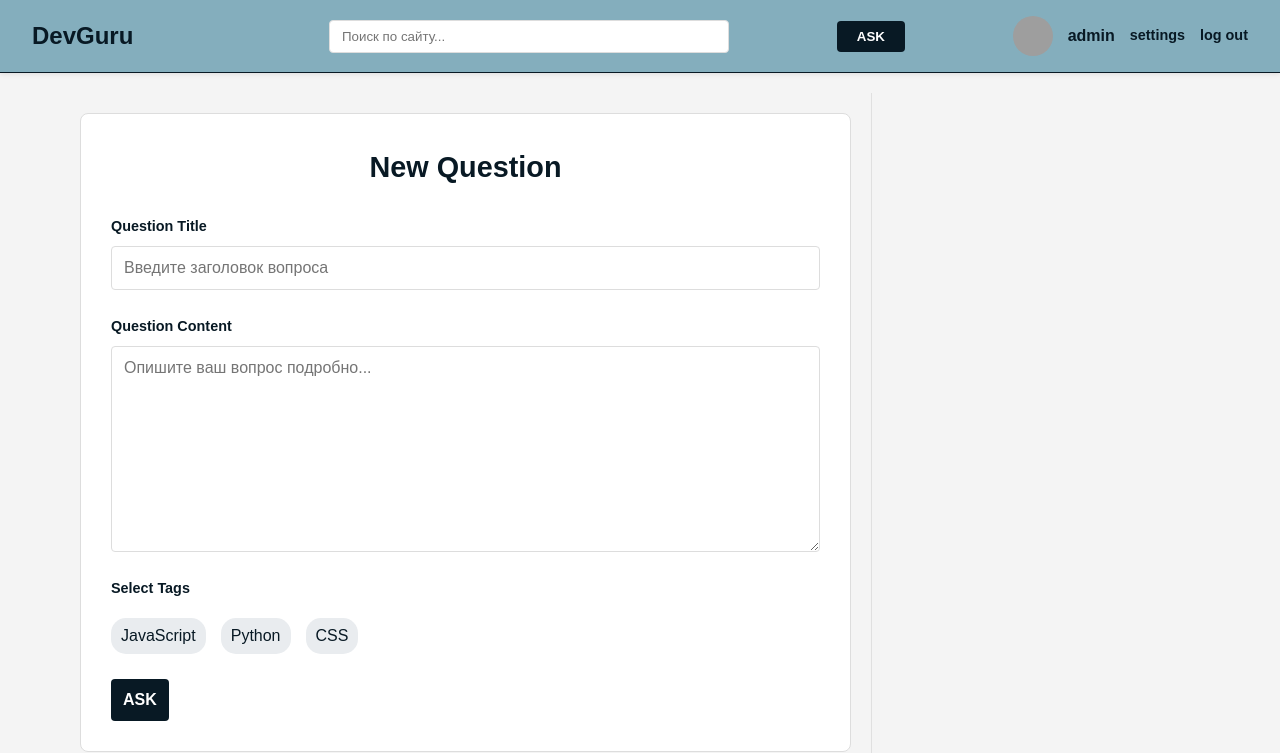
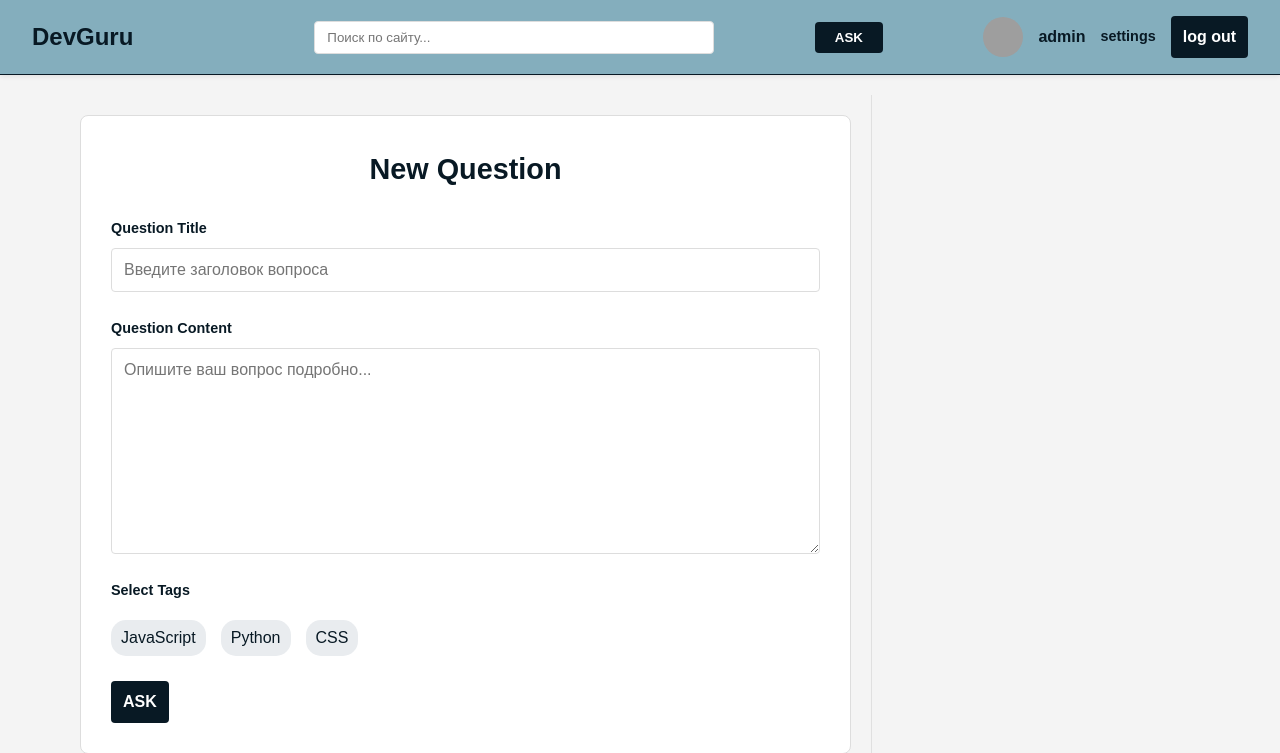
Before and after one commit to Xlebusheck1/DjangoWebForum, a Django app: page /ask/ in a window 1280 px wide. Shown: the top 753 px of the page. Run offline with Django 5.2, Linux system fonts and the light colour scheme; a user stored in the database is signed in; grey boxes are pictures that could not be loaded.

Commit message:
secured log out

```diff
--- a/templates/base.html
+++ b/templates/base.html
@@ -27,7 +27,9 @@
                 <img src="#" alt="Аватар" class="header__user-avatar">
                 <span class="header__user-name">{{ username }}</span>
                 <a href="{% url 'settings' %}" class="header__user-link">settings</a>
-                <a href="{% url 'logout' %}" class="header__user-link">log out</a>
+                <form method="POST" action="{% url 'logout' %}">
+                    <button class='btn' type='submit'>log out</button>
+                </form>
             </div>
         {% else %}
             <button class="header__ask-btn" onclick="location.href='{% url 'signup' %}'">ASK</button>
```
Also changed, not shown: db.sqlite3.
